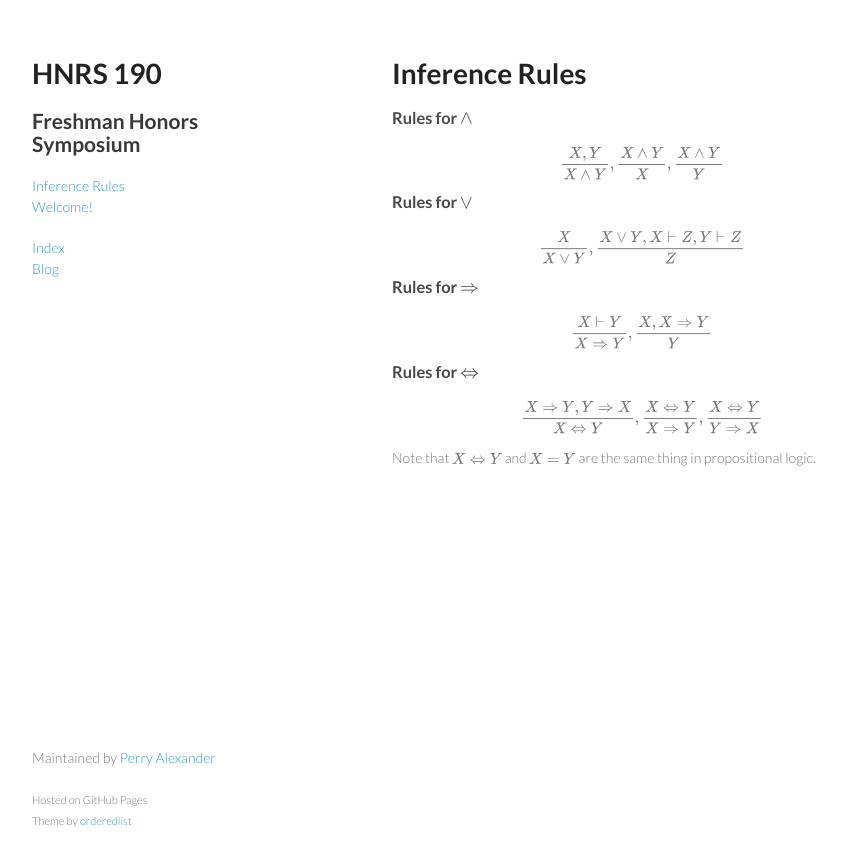
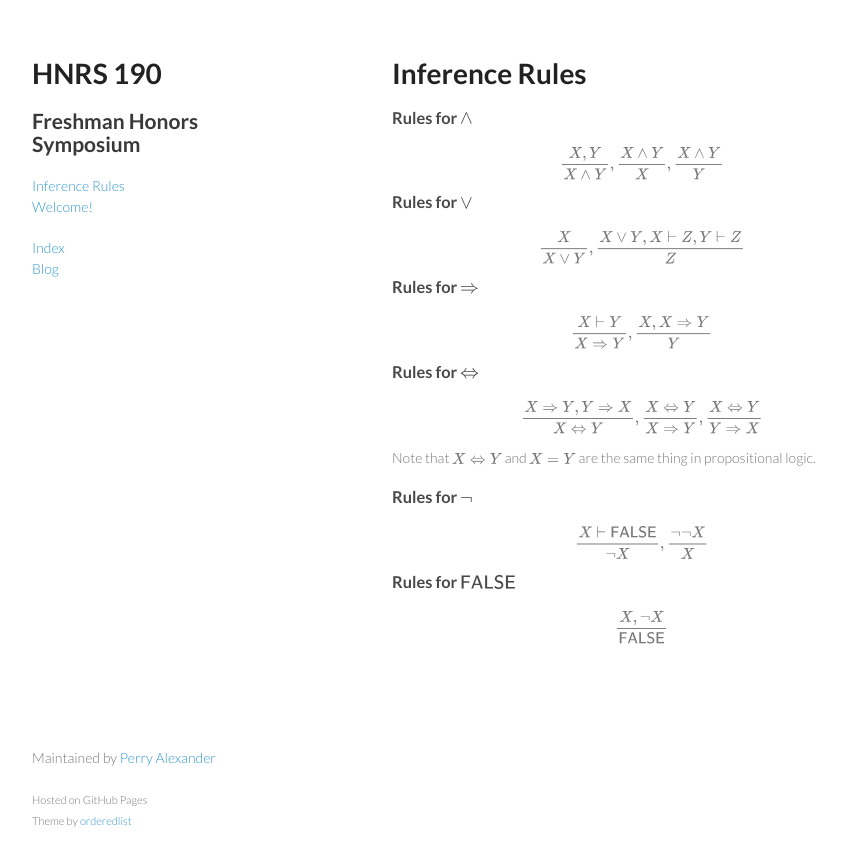
Before and after one commit to palexand/hnrs190, a Jekyll site: the page built from _posts/2021-11-05-Inference-Rules.md, in a window 1280 px wide. Shown: the top 866 px of the page, without its empty margins (178-1024 px from the left). Built offline with Jekyll 4.4.1, drawn with Linux system fonts in a browser that asks for light colours.

Commit message:
adding rules for not and FALSE

```diff
--- a/_posts/2021-11-05-Inference-Rules.md
+++ b/_posts/2021-11-05-Inference-Rules.md
@@ -30,3 +30,15 @@ $$
 
 Note that $$X \Leftrightarrow Y$$ and $$X = Y$$ are the same thing in
 propositional logic.
+
+### Rules for $$\neg$$
+
+$$
+\frac{X\vdash\mathsf{FALSE}}{\neg X}, \frac{\neg\neg X}{X}
+$$
+
+### Rules for $$\mathsf{FALSE}$$
+
+$$
+\frac{X,\neg X}{\mathsf{FALSE}}
+$$
```
